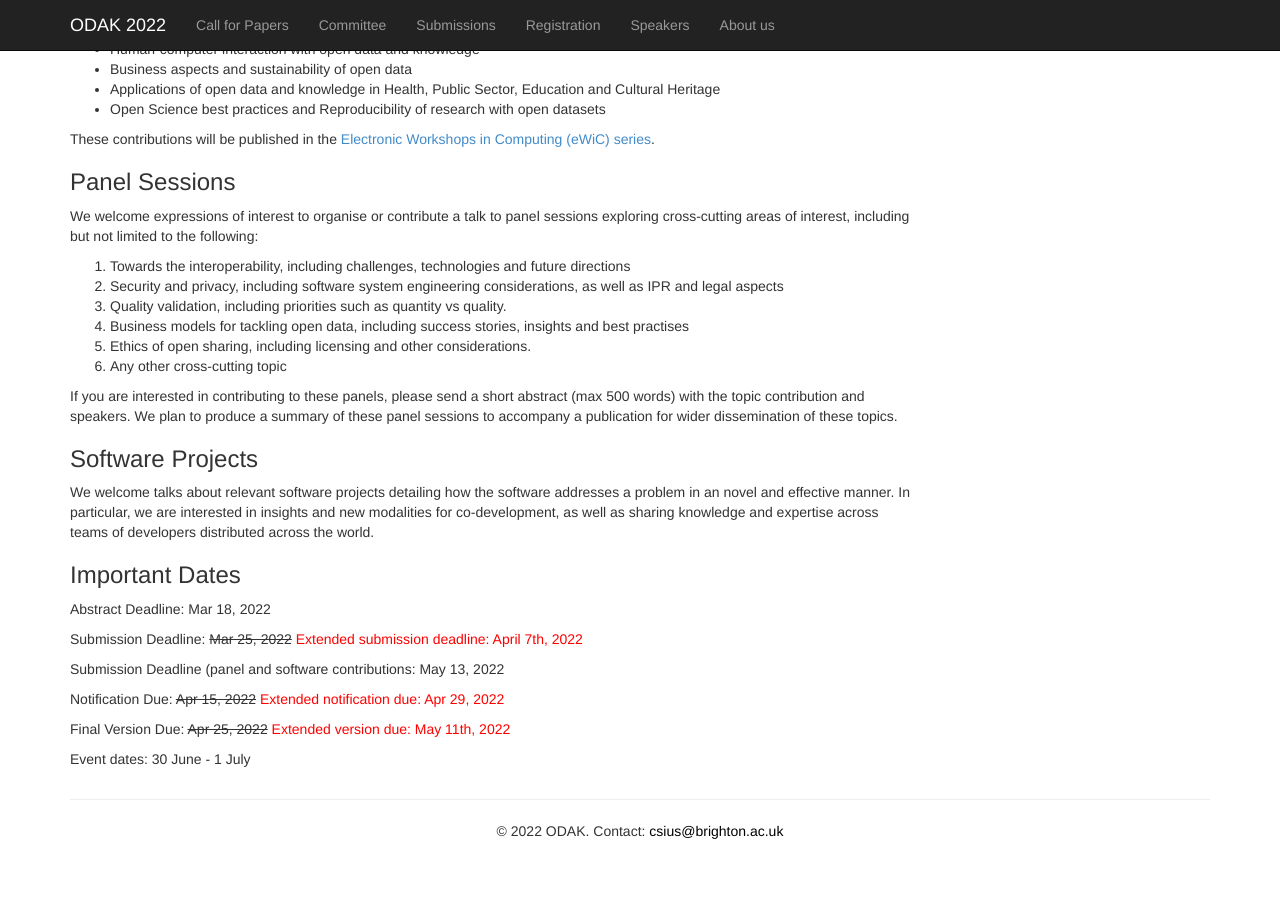
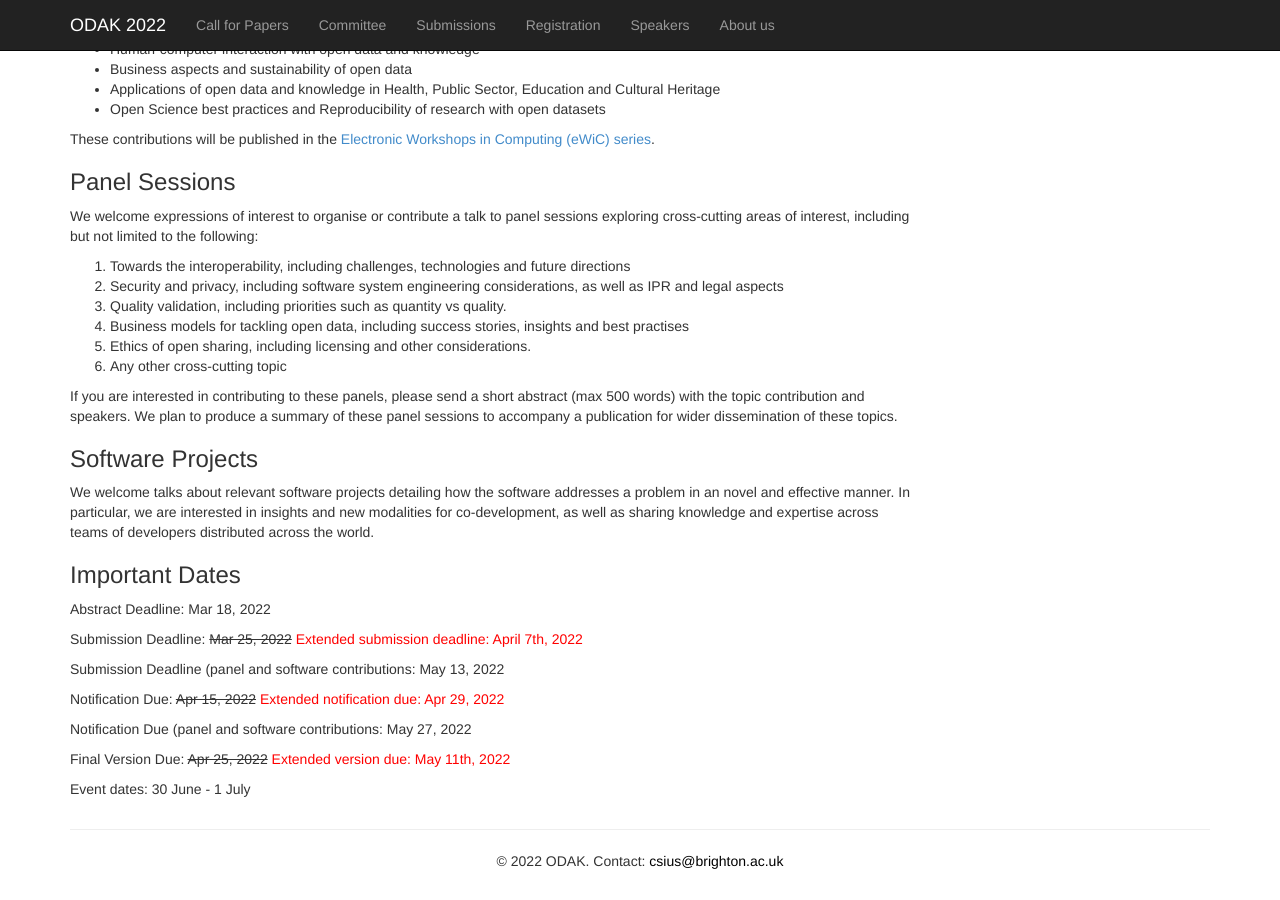
Before and after one commit to UniversityofBrighton/odak, a Jekyll site: the page built from 2022/call-for-papers.md, in a window 1280 px wide and 900 px high, scrolled down 905 px. Built offline with Jekyll 4.4.1, drawn with Linux system fonts in a browser that asks for light colours; comment, search, counter and statistics services are not loaded; before the commit the page ends 1775 px from its top, so only the background shows below that.

Commit message:
Update call-for-papers.md

```diff
--- a/2022/call-for-papers.md
+++ b/2022/call-for-papers.md
@@ -67,6 +67,8 @@ Submission Deadline (panel and software contributions: May 13, 2022
 
 Notification Due: ~~Apr 15, 2022~~ <span style="color:red">Extended notification due: Apr 29, 2022</span>
 
+Notification Due (panel and software contributions: May 27, 2022
+
 Final Version Due: ~~Apr 25, 2022~~ <span style="color:red">Extended version due: May 11th, 2022</span>
 
 Event dates: 30 June - 1 July
```
